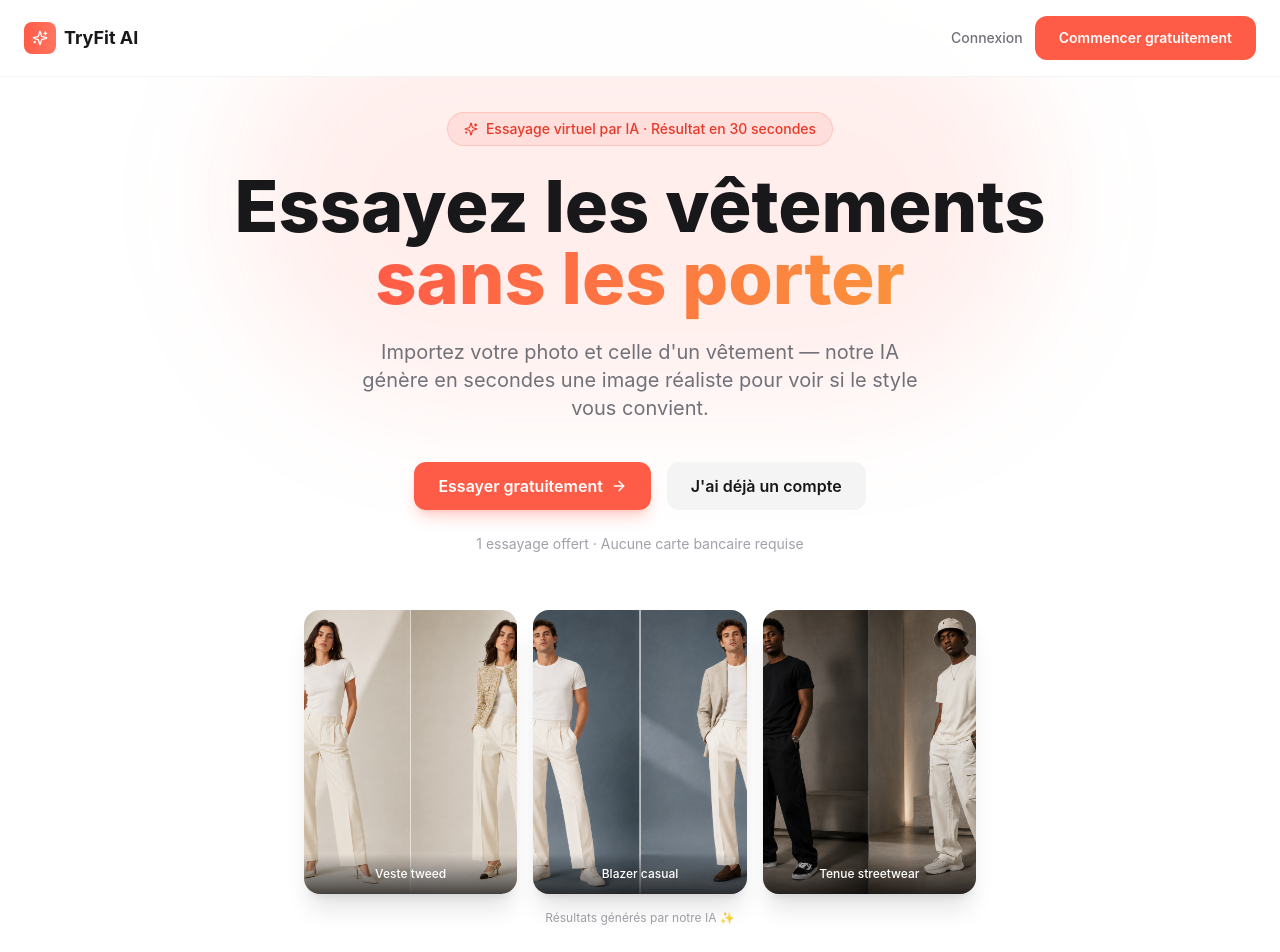
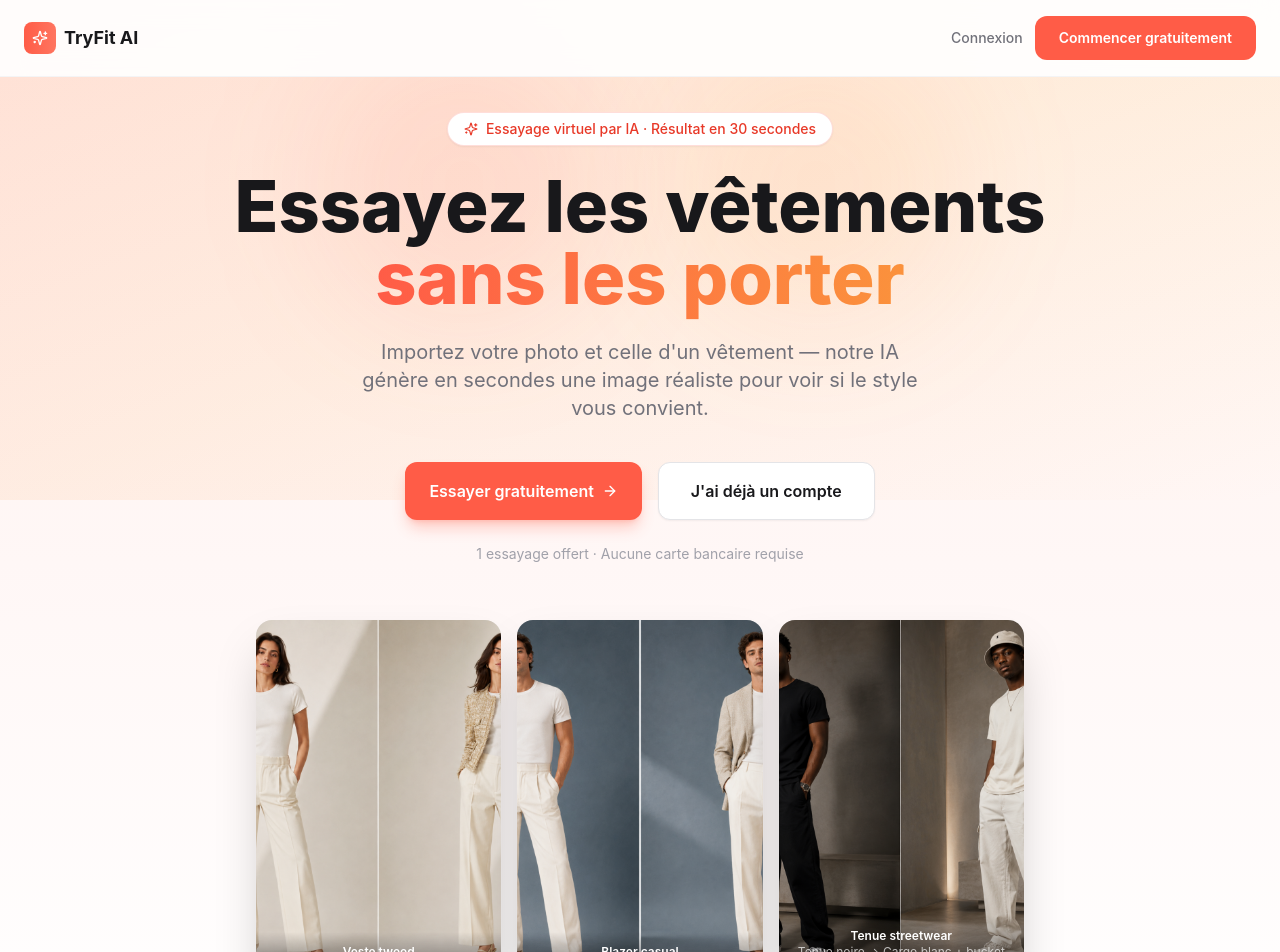
Before and after one commit to julesh66250/tryfit-ai, a Next.js app: page / in a window 1280 px wide. Shown: the top 952 px of the page. Built offline with nearby package versions, Linux system fonts and the light colour scheme.

Commit message:
design: hero orange, vraies photos profil, images pleine largeur

```diff
--- a/app/page.tsx
+++ b/app/page.tsx
@@ -36,12 +36,12 @@ const examples = [
 ]
 
 const testimonials = [
-  { name: 'Sarah', location: 'Paris', text: 'J\'avais un doute sur une veste Vinted à 60€. Je l\'ai essayée en 30 secondes et j\'ai commandé direct. Aucun regret.', stars: 5, color: 'bg-pink-400' },
-  { name: 'Inès', location: 'Lyon', text: 'Je fais du shopping en ligne depuis des années et je retournais toujours la moitié. Depuis que j\'utilise ça, zéro retour.', stars: 5, color: 'bg-purple-400' },
-  { name: 'Mathieu', location: 'Bordeaux', text: 'Franchement je pensais que ce serait nul mais le résultat est bluffant. J\'ai testé 4 manteaux avant d\'en choisir un.', stars: 5, color: 'bg-blue-400' },
-  { name: 'Jade', location: 'Marseille', text: 'J\'achète beaucoup sur Shein et j\'avais toujours peur que ça rende pas bien sur moi. Maintenant je sais avant d\'acheter.', stars: 5, color: 'bg-emerald-400' },
-  { name: 'Lucas', location: 'Nantes', text: 'Super pratique pour comparer plusieurs looks rapidement. Je l\'utilise avant chaque achat maintenant.', stars: 5, color: 'bg-orange-400' },
-  { name: 'Emma', location: 'Lille', text: 'L\'IA est vraiment précise. La robe que j\'ai essayée virtuellement ressemble exactement à ce que j\'ai reçu.', stars: 5, color: 'bg-rose-400' },
+  { name: 'Sarah', location: 'Paris', text: 'J\'avais un doute sur une veste Vinted à 60€. Je l\'ai essayée en 30 secondes et j\'ai commandé direct. Aucun regret.', stars: 5, avatar: 'https://randomuser.me/api/portraits/women/44.jpg' },
+  { name: 'Inès', location: 'Lyon', text: 'Je fais du shopping en ligne depuis des années et je retournais toujours la moitié. Depuis que j\'utilise ça, zéro retour.', stars: 5, avatar: 'https://randomuser.me/api/portraits/women/68.jpg' },
+  { name: 'Mathieu', location: 'Bordeaux', text: 'Franchement je pensais que ce serait nul mais le résultat est bluffant. J\'ai testé 4 manteaux avant d\'en choisir un.', stars: 5, avatar: 'https://randomuser.me/api/portraits/men/32.jpg' },
+  { name: 'Jade', location: 'Marseille', text: 'J\'achète beaucoup sur Shein et j\'avais toujours peur que ça rende pas bien sur moi. Maintenant je sais avant d\'acheter.', stars: 5, avatar: 'https://randomuser.me/api/portraits/women/12.jpg' },
+  { name: 'Lucas', location: 'Nantes', text: 'Super pratique pour comparer plusieurs looks rapidement. Je l\'utilise avant chaque achat maintenant.', stars: 5, avatar: 'https://randomuser.me/api/portraits/men/75.jpg' },
+  { name: 'Emma', location: 'Lille', text: 'L\'IA est vraiment précise. La robe que j\'ai essayée virtuellement ressemble exactement à ce que j\'ai reçu.', stars: 5, avatar: 'https://randomuser.me/api/portraits/women/90.jpg' },
 ]
 
 const faqs = [
@@ -110,12 +110,14 @@ export default function LandingPage() {
 
       {/* Hero */}
       <section className="relative pt-28 pb-16 px-6 text-center overflow-hidden">
-        {/* Gradient background */}
-        <div className="absolute inset-0 bg-gradient-to-b from-brand-500/6 via-orange-50/40 to-white pointer-events-none" />
-        <div className="absolute top-0 left-1/2 -translate-x-1/2 w-[800px] h-[400px] bg-brand-500/10 rounded-full blur-3xl pointer-events-none" />
+        {/* Fond orange dégradé */}
+        <div className="absolute inset-0 bg-gradient-to-b from-orange-50 via-brand-500/5 to-white pointer-events-none" />
+        <div className="absolute top-0 left-0 right-0 h-[500px] bg-gradient-to-br from-brand-500/15 via-orange-400/10 to-transparent pointer-events-none" />
+        <div className="absolute top-10 left-1/4 w-72 h-72 bg-brand-500/10 rounded-full blur-3xl pointer-events-none" />
+        <div className="absolute top-10 right-1/4 w-72 h-72 bg-orange-400/10 rounded-full blur-3xl pointer-events-none" />
 
         <div className="relative max-w-4xl mx-auto">
-          <div className="inline-flex items-center gap-2 bg-brand-500/10 border border-brand-500/20 rounded-full px-4 py-1.5 text-sm text-brand-600 mb-6 font-medium">
+          <div className="inline-flex items-center gap-2 bg-white border border-brand-500/20 shadow-sm rounded-full px-4 py-1.5 text-sm text-brand-600 mb-6 font-medium">
             <Sparkles className="w-3.5 h-3.5" />
             Essayage virtuel par IA · Résultat en 30 secondes
           </div>
@@ -132,34 +134,35 @@ export default function LandingPage() {
           </p>
 
           <div className="flex flex-col sm:flex-row gap-4 justify-center mb-6">
-            <Link href="/register" className="btn-primary flex items-center justify-center gap-2 text-base py-4 px-8 shadow-lg shadow-brand-500/25">
+            <Link href="/register" className="btn-primary flex items-center justify-center gap-2 text-base py-4 px-8 shadow-lg shadow-brand-500/30">
               Essayer gratuitement
               <ArrowRight className="w-4 h-4" />
             </Link>
-            <Link href="/login" className="btn-secondary flex items-center justify-center gap-2 text-base py-4 px-8">
+            <Link href="/login" className="bg-white border border-zinc-200 hover:border-zinc-300 text-zinc-900 font-semibold flex items-center justify-center gap-2 text-base py-4 px-8 rounded-xl transition-all shadow-sm">
               J&apos;ai déjà un compte
             </Link>
           </div>
 
           <p className="text-zinc-400 text-sm">1 essayage offert · Aucune carte bancaire requise</p>
 
-          {/* Preview images */}
-          <div className="mt-14 grid grid-cols-3 gap-4 max-w-2xl mx-auto">
+          {/* Preview images — affichage pleine largeur */}
+          <div className="mt-14 grid grid-cols-3 gap-4 max-w-3xl mx-auto">
             {examples.map((ex, i) => (
-              <div key={i} className="relative rounded-2xl overflow-hidden shadow-xl aspect-[3/4] bg-zinc-100 group">
+              <div key={i} className="relative rounded-2xl overflow-hidden shadow-2xl bg-zinc-100 group" style={{ aspectRatio: '2/3' }}>
                 <Image
                   src={ex.image}
                   alt={ex.label}
                   fill
-                  className="object-cover object-top group-hover:scale-105 transition-transform duration-500"
+                  className="object-cover group-hover:scale-105 transition-transform duration-500"
                 />
                 <div className="absolute bottom-0 left-0 right-0 bg-gradient-to-t from-black/70 to-transparent p-3">
-                  <p className="text-white text-xs font-medium">{ex.label}</p>
+                  <p className="text-white text-xs font-semibold">{ex.label}</p>
+                  <p className="text-white/70 text-xs">{ex.desc}</p>
                 </div>
               </div>
             ))}
           </div>
-          <p className="text-zinc-400 text-xs mt-4">Résultats générés par notre IA ✨</p>
+          <p className="text-zinc-400 text-xs mt-4">✨ Résultats générés par notre IA en moins de 30 secondes</p>
         </div>
       </section>
 
@@ -252,9 +255,11 @@ export default function LandingPage() {
                 </div>
                 <p className="text-zinc-600 text-sm leading-relaxed mb-5">&ldquo;{t.text}&rdquo;</p>
                 <div className="flex items-center gap-3">
-                  <div className={`w-9 h-9 rounded-full ${t.color} flex items-center justify-center text-white font-bold text-sm flex-shrink-0`}>
-                    {t.name[0]}
-                  </div>
+                  <img
+                    src={t.avatar}
+                    alt={t.name}
+                    className="w-10 h-10 rounded-full object-cover flex-shrink-0 border-2 border-zinc-100"
+                  />
                   <div>
                     <p className="text-zinc-900 text-sm font-semibold">{t.name}</p>
                     <p className="text-zinc-400 text-xs">{t.location} 🇫🇷</p>
```
